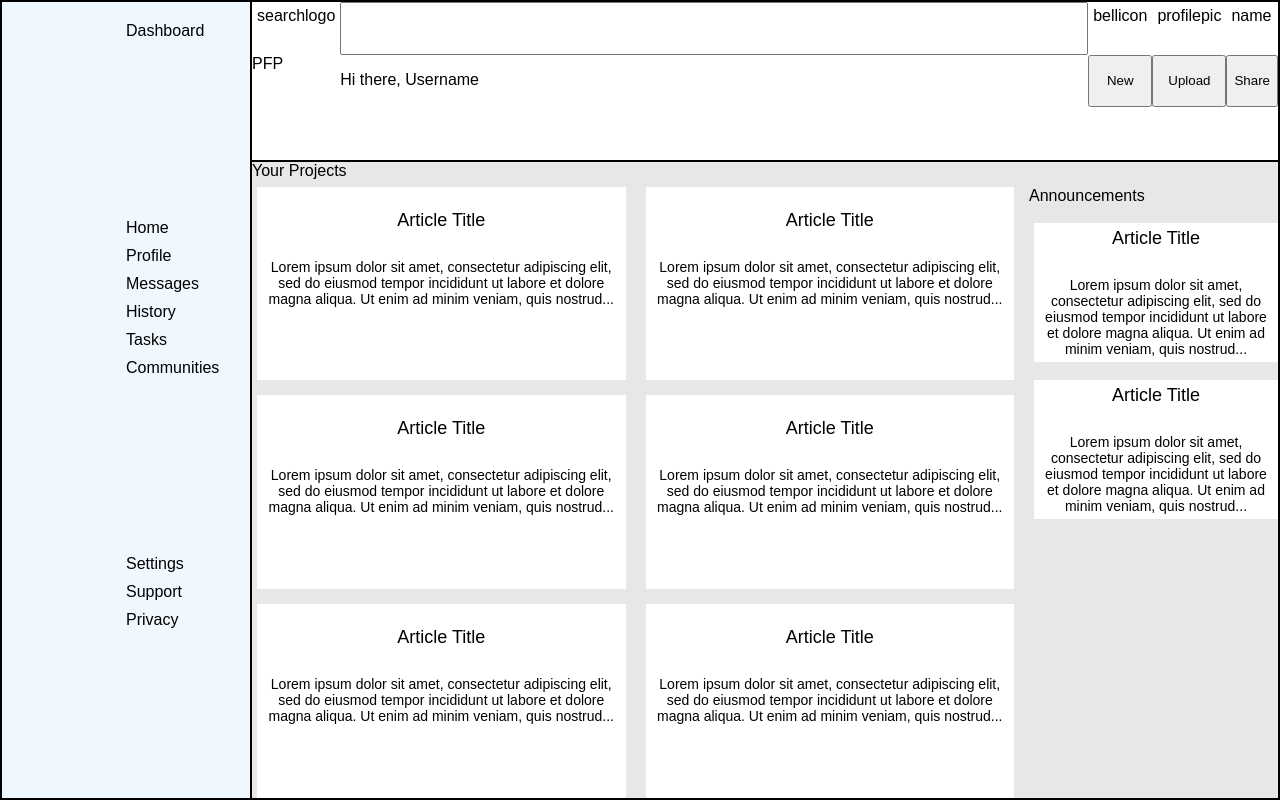
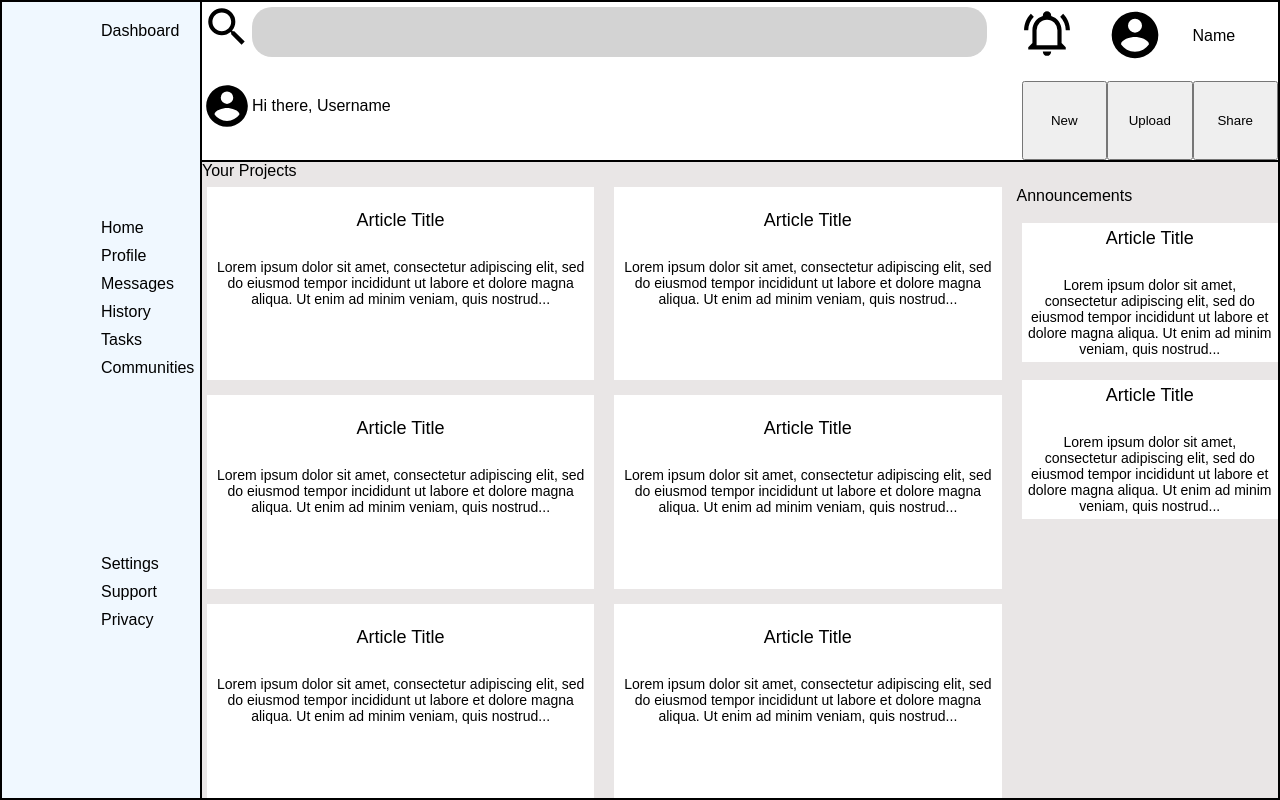
Before and after one commit to DevonRem/Admin_Dashboard, a plain HTML site: page index.html in a window 1280 px wide. Drawn offline with Linux system fonts and the light colour scheme.

Commit message:
Finish header

```diff
--- a/index.html
+++ b/index.html
@@ -10,13 +10,14 @@
     <div class="container-all">
         <div class="container-header">
 
-                <a href="#" class="headerlogo">searchlogo</a>
-                <input type="search">
-                <a href="#" class="headerlogo">bellicon</a>
-                <a href="#" class="headerlogo">profilepic</a>
-                <a href="#" class="headerlogo">name</a>
+                <a href="#" class="headersearch"><img src="./resources/magnify.svg"></a>
+                    <input type="text">
 
-                <div class="middle-low-PFP">PFP</div>
+                <a href="#" class="headerlogo"><img src="./resources/bell-ring-outline.svg"></a>
+                <a href="#" class="headerprofile"><img src="./resources/account-circle.svg"></a>
+                <a href="#" class="headername">Name</a>
+
+                <div class="middle-low-PFP"><img src="./resources/account-circle.svg"></div>
 
                 <p>Hi there, Username</p>
 
--- a/style.css
+++ b/style.css
@@ -18,7 +18,7 @@ a {
     width: 100vw;
     border: 1px black solid;
     display: grid;
-    grid-template-columns: 250px 4fr;
+    grid-template-columns: 200px 4fr;
     grid-template-rows: 1fr 4fr;
 
 }
@@ -56,15 +56,9 @@ a {
     border: 1px black solid;
     grid-column: 2 / 3;
     display: grid;
-    grid-template-columns: auto 1fr auto auto auto;
-    grid-template-rows: 1fr 1fr 1fr;
+    grid-template-columns: 50px 9fr 1fr 1fr 1fr;
+    grid-template-rows: 1fr 1fr;
 }
-
-
-.headerlogo {
-    padding: 5px;
-}
-
 
 
 .main-content {
@@ -113,3 +107,29 @@ a {
 .card p {
     padding: 5px;
 }
+
+input {
+    background-color: lightgray;
+    border: none;
+    border-radius: 20px;
+    color: black;
+    outline: none;
+    height: 50px;
+    margin-top: 5px;
+    margin-right: 35px;
+}
+
+.headerlogo {
+    margin-top: 5px;
+    padding-right: 35px;
+}
+
+.headerprofile {
+    padding-top: 5px;
+    padding-right: 30px;
+}
+
+.headername {
+    margin-top: 25px;
+
+}
```
Also changed, not shown: resources/account-circle.svg (added), resources/bell-ring-outline.svg (added), resources/magnify.svg (added).
